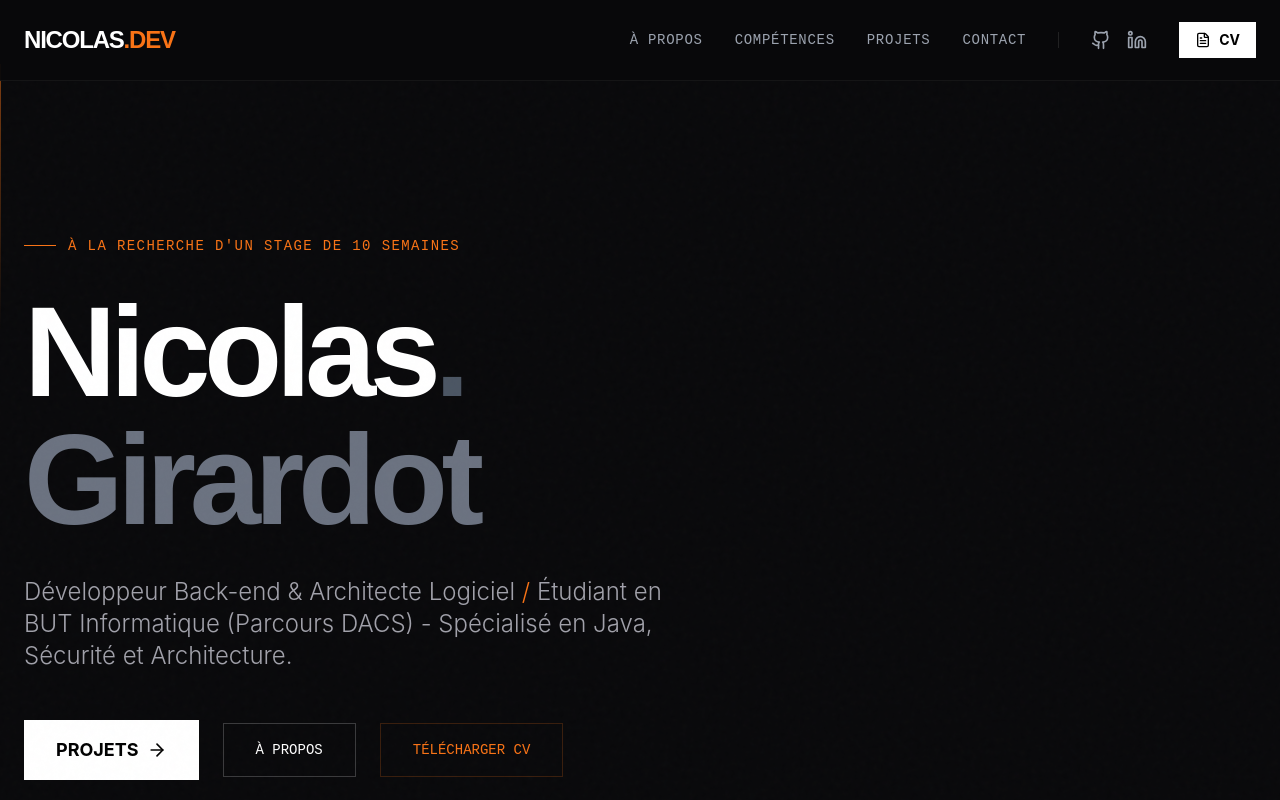
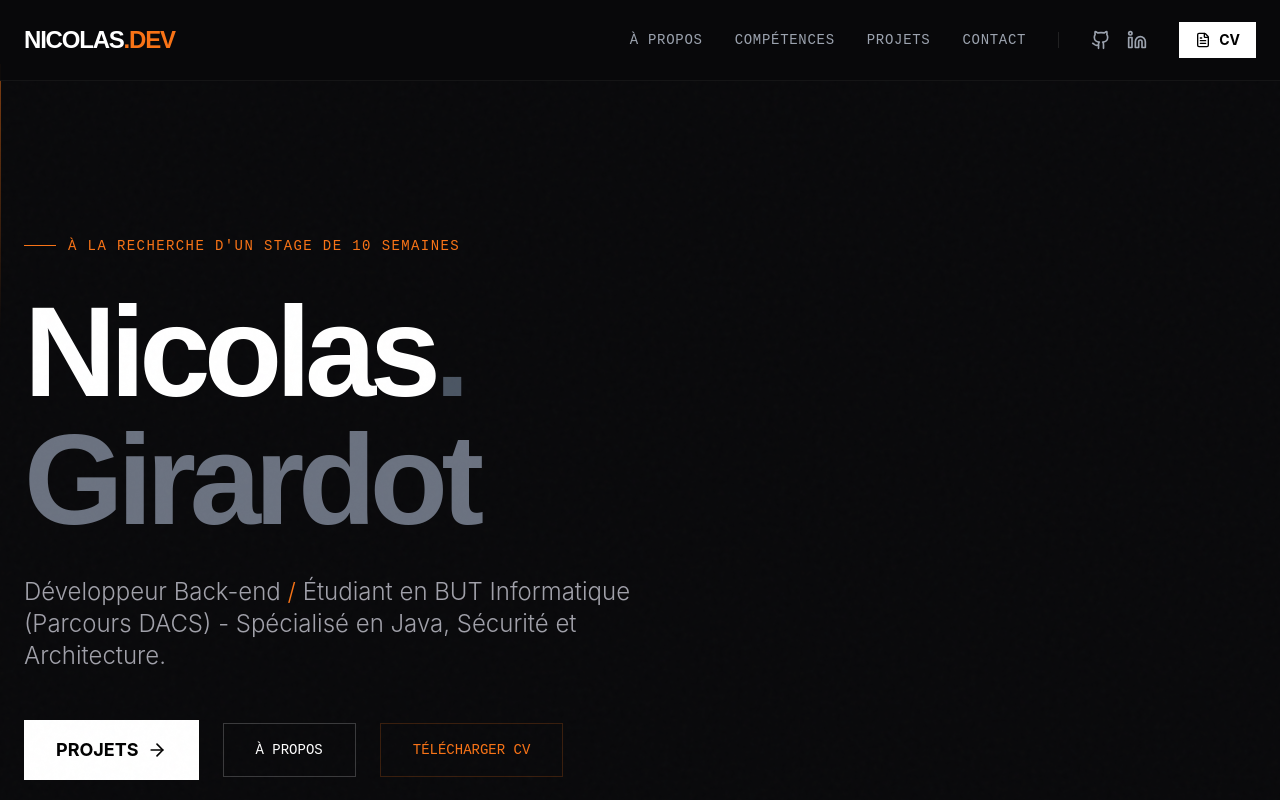
Before and after one commit to GirardotN/Portfolio, a React (Vite) app: page / in a window 1280 px wide. Shown: the top 800 px of the page. Built offline with nearby package versions, Linux system fonts and the light colour scheme.

Commit message:
modification des informations dans le portfolio

```diff
--- a/content.json
+++ b/content.json
@@ -1,7 +1,7 @@
 {
     "profile": {
         "name": "Nicolas Girardot",
-        "role": "Développeur Back-end & Architecte Logiciel",
+        "role": "Développeur Back-end",
         "tagline": "Concevoir des architectures robustes et sécurisées pour le monde de demain.",
         "sub_tagline": "Étudiant en BUT Informatique (Parcours DACS) - Spécialisé en Java, Sécurité et Architecture.",
         "availability": {
--- a/src/components/Footer.jsx
+++ b/src/components/Footer.jsx
@@ -10,7 +10,7 @@ const Footer = () => {
             <div className="max-w-7xl mx-auto px-6 flex flex-col md:flex-row items-center justify-between gap-6">
 
                 <div className="text-center md:text-left">
-                    <h3 className="text-xl font-bold font-mono text-white mb-2">Nicolas.dev</h3>
+                    <h3 className="text-xl font-bold font-mono text-white mb-2">Portfolio</h3>
                     <p className="text-gray-400 text-sm">
                         © {new Date().getFullYear()} Nicolas Girardot. <br className="md:hidden" />
                         Built with React & Tailwind.
```
